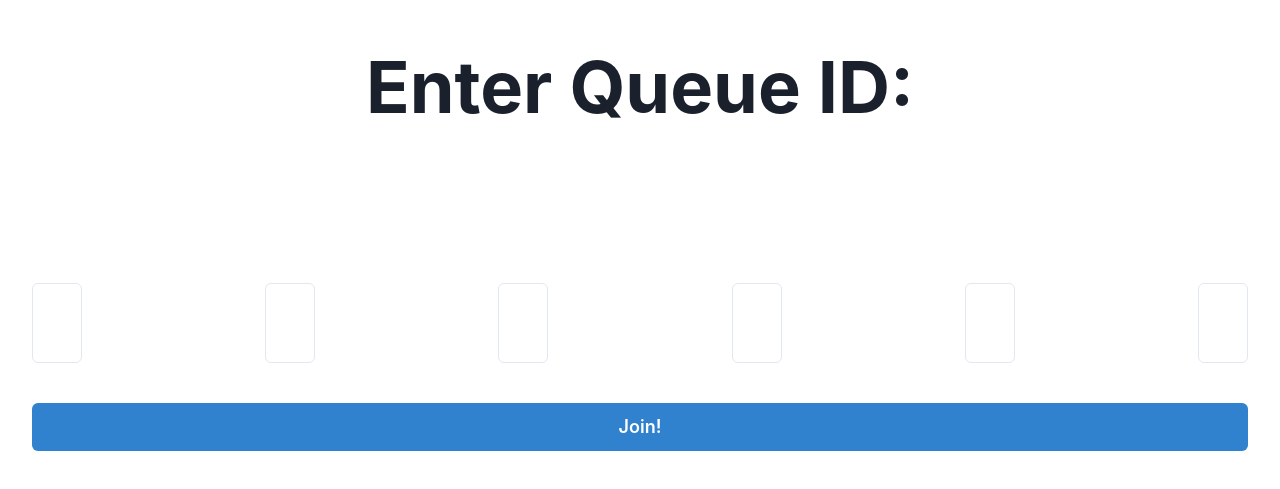
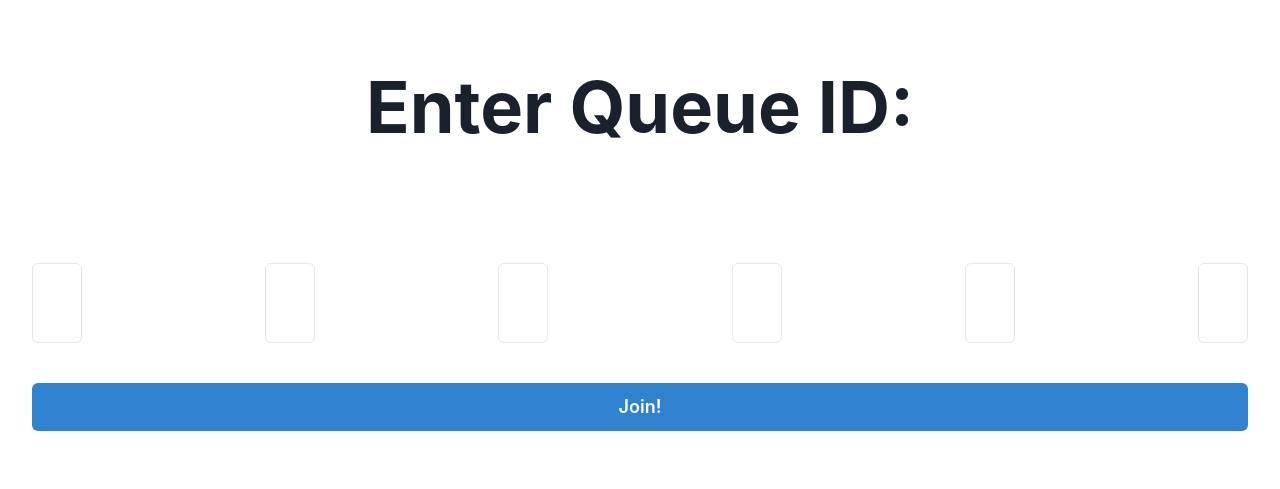
Before and after one commit to officialdavidtaylor/queued_up, a Next.js app: page /join in a window 1280 px wide. Shown: the part 149-638 px from the top of the page. Built offline with nearby package versions, Linux system fonts and the light colour scheme.

Commit message:
added newlines to the end of each file

```diff
--- a/views/EnterQueueID/EnterQueueID.tsx
+++ b/views/EnterQueueID/EnterQueueID.tsx
@@ -15,6 +15,7 @@ const handleSubmit = (event, n) => {
 
   if (inputString.length == n) {
     console.log(inputString);
+    // TODO: Do something with this inputString.
   }
   else {
     alert('It looks like the input is incomplete. Please try again.')
@@ -35,7 +36,7 @@ const EnterQueueID = () => {
       <Heading
         as='h1'
         size='4xl'
-        marginBottom='20vh'
+        marginBottom='15vh'
       >
         <Text>Enter Queue ID:</Text>
       </Heading>
```
Also changed, not shown: components/ButtonJoinQueue/ButtonJoinQueue.tsx (line endings or trailing spaces), components/InputNDigitCode/InputNDigitCode.tsx (line endings or trailing spaces), components/InputSingleDigit/InputSingleDigit.tsx (line endings or trailing spaces), 1 other file (tests, documents, lock files or other folders).
